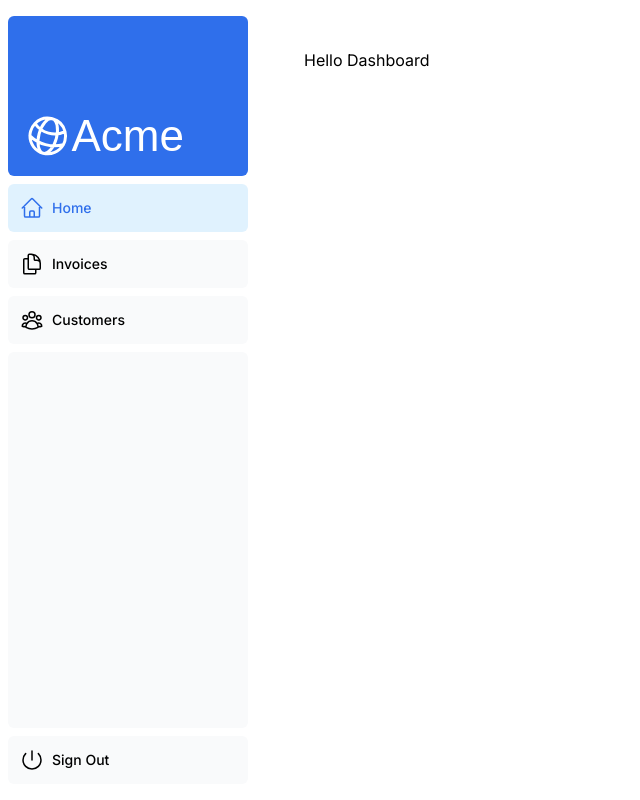
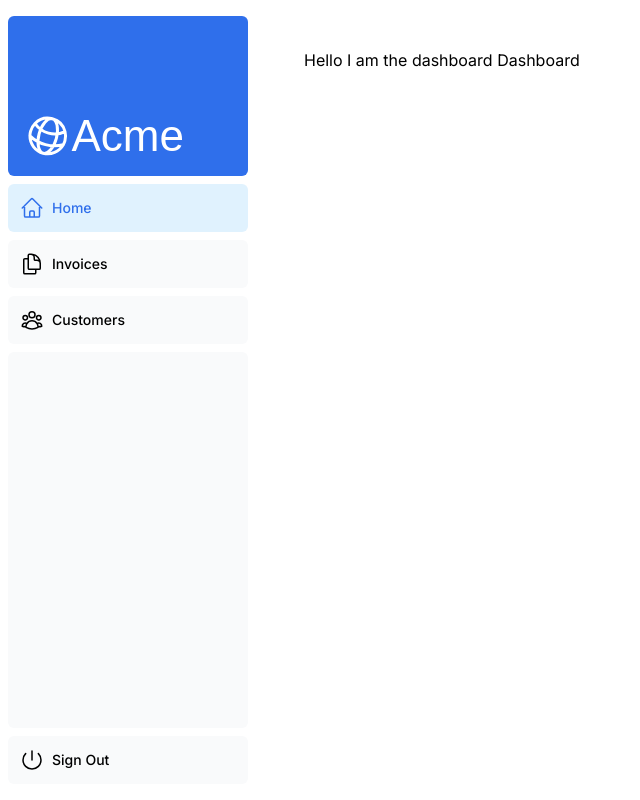
Before and after one commit to Syipmong/nextjs-dashboard, a Next.js app: page /dashboard in a window 1280 px wide. Shown: the whole page, without its empty margins (0-640 px from the left). Built offline with nearby package versions, Linux system fonts and the light colour scheme; a web font is replaced by a local one.

Commit message:
Update dashboard greeting text for clarity

```diff
--- a/app/dashboard/page.tsx
+++ b/app/dashboard/page.tsx
@@ -1,5 +1,5 @@
 export default function Page(){
     return (
-        <div className="page">Hello Dashboard</div>
+        <div className="page">Hello I am the dashboard Dashboard</div>
     )
 }
```
